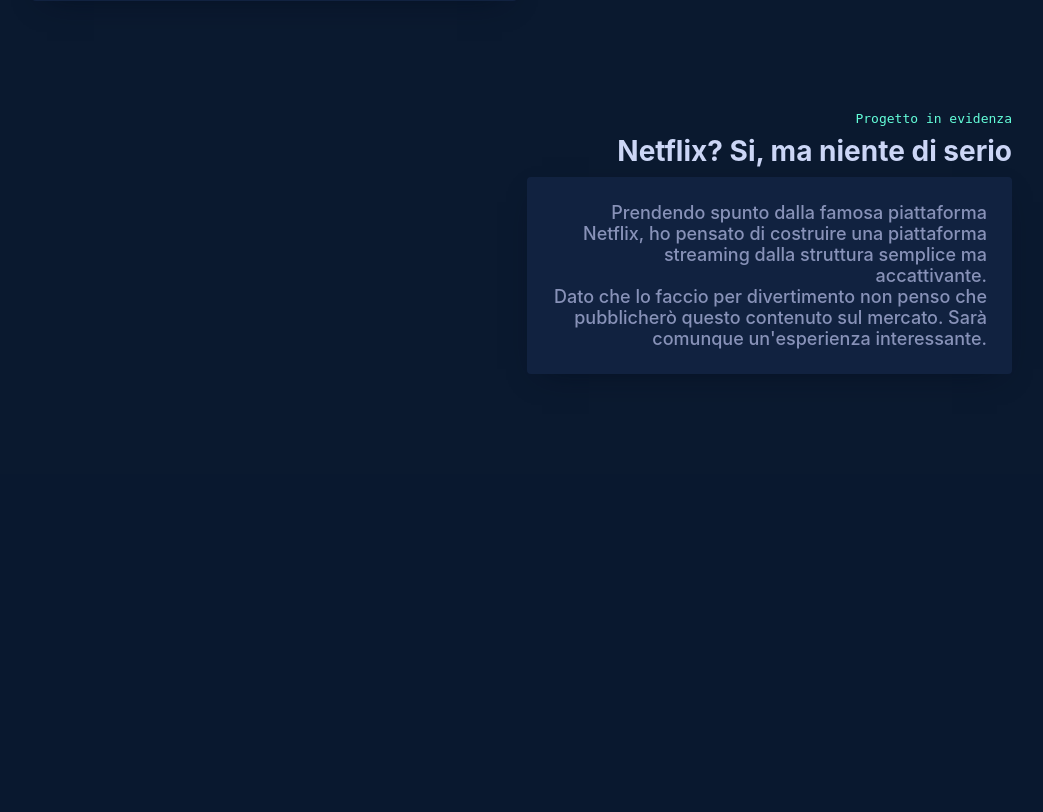
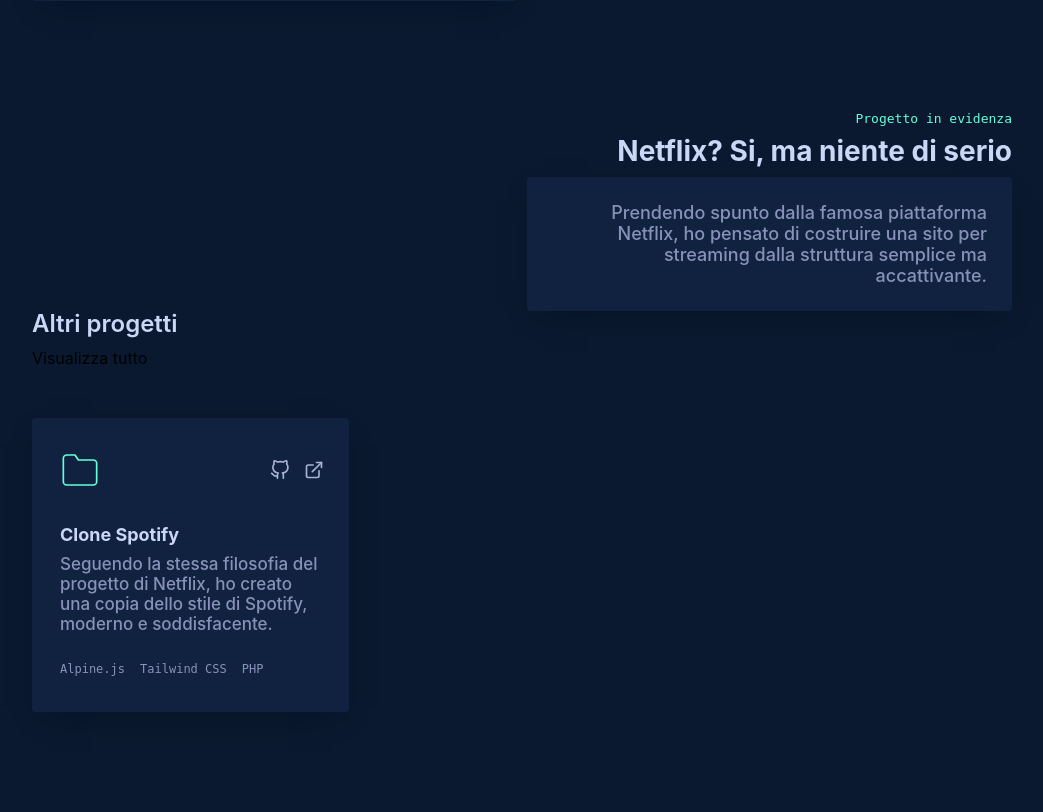
Before and after one commit to B1akeIT/portfolio, a PHP site: page /Home_page.html in a window 1280 px wide. Shown: the part 3342-4154 px from the top of the page, without its empty margins (118-1161 px from the left). Before the commit the page ends 3716 px from the top, so only its background shows below. Run offline with PHP 8.4, Linux system fonts and the light colour scheme.

Commit message:
Inizio costruzione progetti secondari

```diff
--- a/Home_page.html
+++ b/Home_page.html
@@ -229,10 +229,7 @@
                                 <div class="descrizione-progetto">
                                     <p>
                                         Prendendo spunto dalla famosa piattaforma Netflix, ho pensato di costruire una
-                                        piattaforma streaming dalla struttura semplice ma accattivante.
-                                        <br>
-                                        Dato che lo faccio per divertimento non penso che pubblicherò questo contenuto
-                                        sul mercato. Sarà comunque un'esperienza interessante.
+                                        sito per streaming dalla struttura semplice ma accattivante.
                                     </p>
                                 </div>
                             </div>
@@ -250,6 +247,64 @@
                 </ul>
             </section>
 
+            <h2>Altri progetti</h2>
+            <a>Visualizza tutto</a>
+            <section id="altri-progetti">
+                <ul class="tabella-progetti-secondari">
+                    <li class="progetto-secondario">
+                        <div class="contenuto-progetto">
+                            <div class="header">
+                                <div style="color: #64FFDA;">
+                                    <svg xmlns="http://www.w3.org/2000/svg" role="img" viewBox="0 0 24 24"
+                                         fill="none" stroke="currentColor" stroke-width="1" stroke-linecap="round"
+                                         stroke-linejoin="round" class="icona-cartella">
+                                        <title> Cartella </title>
+                                        <path d="M22 19a2 2 0 0 1-2 2H4a2 2 0 0 1-2-2V5a2 2 0 0 1 2-2h5l2 3h9a2 2 0 0 1 2 2z"></path>
+                                    </svg>
+                                </div>
+                                <div class="lista-link">
+                                    <a class="link">
+                                        <svg xmlns="http://www.w3.org/2000/svg" role="img" viewBox="0 0 24 24"
+                                             fill="none" stroke="currentColor" stroke-width="2" stroke-linecap="round"
+                                             stroke-linejoin="round" class="feather feather-github">
+                                            <title>GitHub</title>
+                                            <path d="M9 19c-5 1.5-5-2.5-7-3m14 6v-3.87a3.37 3.37 0 0 0-.94-2.61c3.14-.35 6.44-1.54 6.44-7A5.44 5.44 0 0 0 20 4.77 5.07 5.07 0 0 0 19.91 1S18.73.65 16 2.48a13.38 13.38 0 0 0-7 0C6.27.65 5.09 1 5.09 1A5.07 5.07 0 0 0 5 4.77a5.44 5.44 0 0 0-1.5 3.78c0 5.42 3.3 6.61 6.44 7A3.37 3.37 0 0 0 9 18.13V22"></path>
+                                        </svg>
+                                    </a>
+                                    <a class="link">
+                                        <svg xmlns="http://www.w3.org/2000/svg" role="img" viewBox="0 0 24 24"
+                                             fill="none" stroke="currentColor" stroke-width="2" stroke-linecap="round"
+                                             stroke-linejoin="round" class="feather feather-external-link">
+                                            <title>Link esterno</title>
+                                            <path d="M18 13v6a2 2 0 0 1-2 2H5a2 2 0 0 1-2-2V8a2 2 0 0 1 2-2h6"></path>
+                                            <polyline points="15 3 21 3 21 9"></polyline>
+                                            <line x1="10" y1="14" x2="21" y2="3"></line>
+                                        </svg>
+                                    </a>
+                                </div>
+                            </div>
+                            <h3 class="titolo-progetto">
+                                Clone Spotify
+                            </h3>
+                            <div class="descrizione-progetto">
+                                <p>
+                                    Seguendo la stessa filosofia del progetto di Netflix, ho creato una copia dello
+                                    stile di Spotify, moderno e soddisfacente.
+                                </p>
+                            </div>
+                            <div class="tecnologie-progetto">
+                                <ul class="lista-tecnologie">
+                                    <li>Alpine.js</li>
+                                    <li>Tailwind CSS</li>
+                                    <li>PHP</li>
+                                </ul>
+                            </div>
+                        </div>
+                    </li>
+                </ul>
+
+            </section>
+
 
         </article>
     </main>
--- a/stile.css
+++ b/stile.css
@@ -721,7 +721,7 @@
     z-index: 1;
     width: 100%;
     height: 100%;
-    background-color: #64FFDA;;
+    background-color: #64FFDA;
     border-radius: 4px;
     vertical-align: middle;
 }
@@ -759,7 +759,6 @@
     overflow: hidden;
 }
 
-
 .progetto-in-evidenza .immagine-progetto img {
     bottom: 0;
     height: 100%;
@@ -778,6 +777,122 @@
     will-change: opacity;
     opacity: 1;
 }
+
+@media (max-width: 1080px) {
+    .tabella-progetti-secondari {
+        grid-template-columns: repeat(auto-fill, minmax(250px, 1fr));
+    }
+}
+
+.tabella-progetti-secondari {
+    list-style: none;
+    padding: 0;
+    margin: 50px 0 0;
+    display: grid;
+    grid-template-columns: repeat(auto-fill, minmax(300px, 1fr));
+    gap: 15px;
+    position: relative;
+}
+
+.progetto-secondario {
+    position: relative;
+    cursor: default;
+    transition: 0.25s;
+}
+
+.progetto-secondario .contenuto-progetto {
+    box-shadow: 0 10px 30px -15px  rgba(2, 12, 27, 0.7);
+    display: flex;
+    -webkit-box-align: center;
+    flex-direction: column;
+    align-items: flex-start;
+    position: relative;
+    padding: 2rem 1.75rem;
+    border-radius: 4px;
+    background-color: #112240;
+    transition: 0.25s;
+    overflow: auto;
+}
+
+.progetto-secondario .header {
+    display: flex;
+    width: 100%;
+    -webkit-box-pack: justify;
+    justify-content: space-between;
+    -webkit-box-align: center;
+    align-items: center;
+    margin-bottom: 35px;
+}
+
+.progetto-secondario svg {
+    fill: none;
+    vertical-align: middle;
+}
+
+.progetto-secondario .icona-cartella {
+    width: 40px;
+    height: 40px;
+    max-width: 100%;
+    vertical-align: middle;
+}
+
+.progetto-secondario .lista-link {
+    display: flex;
+    -webkit-box-align: center;
+    align-items: center;
+    margin-right: -10px;
+    color: #A8B2D1;
+}
+
+.progetto-secondario .link {
+    display: flex;
+    -webkit-box-pack: center;
+    justify-content: center;
+    -webkit-box-align: center;
+    align-items: center;
+    padding: 5px 7px;
+    position: relative;
+    z-index: 1;
+}
+
+.progetto-secondario .link svg {
+    width: 20px;
+    height: 20px;
+}
+
+.progetto-secondario .titolo-progetto {
+    margin: 0 0 10px;
+    color: #CCD6F6;
+    font-size: 18px;
+}
+
+.progetto-secondario .descrizione-progetto {
+    color: #A8B2D1;
+    font-size: 17px;
+}
+
+.progetto-secondario ul.lista-tecnologie {
+    display: flex;
+    align-items: flex-end;
+    -webkit-box-flex: 1;
+    flex-grow: 1;
+    flex-wrap: wrap;
+    padding: 0;
+    margin: 20px 0 0;
+    list-style: none;
+}
+
+.progetto-secondario ul.lista-tecnologie li {
+     font-family: "SF Mono","Fira Code","Fira Mono","Roboto Mono",monospace;
+     font-size: 12px;
+     line-height: 1.75;
+}
+
+.progetto-secondario ul.lista-tecnologie li:not(:last-of-type) {
+    margin-right: 15px;
+}
+
+
 
 
 
```
